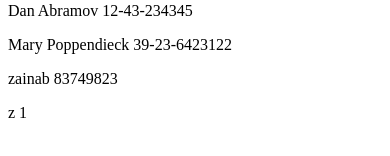
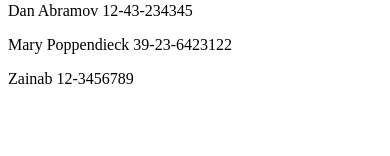
Before and after one commit to ZainabYounus/CS-E4675-Full-Stack-Web-Development, a React (Create React App) app in the folder part2/phonebook/: page / in a window 390 px wide. Shown: the part 368-524 px from the top of the page. Built offline with nearby package versions, Linux system fonts and the light colour scheme; data requests are answered from the project's data file.

Commit message:
Implemented 2.16: Phonebook step8

```diff
--- a/part2/phonebook/db.json
+++ b/part2/phonebook/db.json
@@ -21,14 +21,9 @@
       "id": 4
     },
     {
-      "name": "zainab",
-      "number": "83749823",
+      "name": "Zainab",
+      "number": "12-3456789",
       "id": 5
-    },
-    {
-      "name": "z",
-      "number": "1",
-      "id": 6
     }
   ]
 }
--- a/part2/phonebook/src/App.js
+++ b/part2/phonebook/src/App.js
@@ -1,5 +1,5 @@
 import { useState, useEffect } from 'react'
-import axios from 'axios'
+import personService from './services/persons'
 
 const Filter = (props) => {
   return(
@@ -46,11 +46,10 @@ const App = () => {
   const [filteredResult, setFilterResult] = useState(persons)
 
   const hook = () => {
-    axios
-      .get('http://localhost:3001/persons')
-      .then(response => {
-        setPersons(response.data)
-        setFilterResult(response.data)
+    personService.getAll()
+    .then(responseData => {
+        setPersons(responseData)
+        setFilterResult(responseData)
     })
     .catch(err => {console.log(err)})
   }
@@ -60,11 +59,9 @@ const App = () => {
   const addPerson = (event) => {
 
     const addPersonToServer = (personObject) => {
-        console.log(personObject)
-        const URL = `http://localhost:3001/persons`
-        axios.post(URL, personObject)
-        .then(response => console.log(response.data))
-        .catch(console.log("contact could not be added"))
+      personService.create(personObject)
+      .then(responseData => console.log(responseData))
+      .catch(console.log("contact could not be added"))
     }
 
     event.preventDefault()
@@ -80,7 +77,6 @@ const App = () => {
         number: newNumber
       }
       addPersonToServer(nameObject)
-
       setPersons(persons.concat(nameObject))
       setFilterResult(filteredResult.concat(nameObject))
     }
--- /dev/null
+++ b/part2/phonebook/src/services/persons.js
@@ -0,0 +1,15 @@
+import axios from 'axios'
+
+const BaseURL = "http://localhost:3001/persons"
+
+const getAll = () => {
+    const request = axios.get(BaseURL)
+    return request.then(response => response.data)
+}
+
+const create = (newObject) => {
+    const request = axios.post(BaseURL, newObject)
+    return request.then(response =>  response.data)
+}
+
+export default{getAll, create}
```
